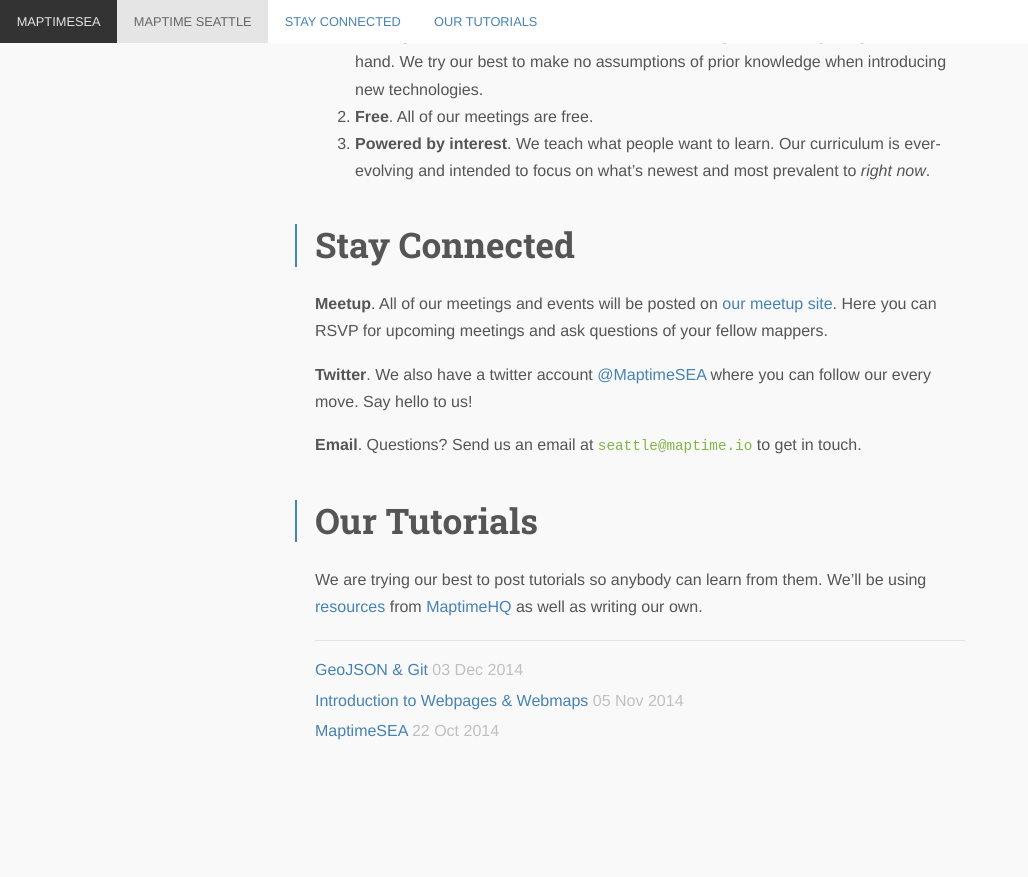
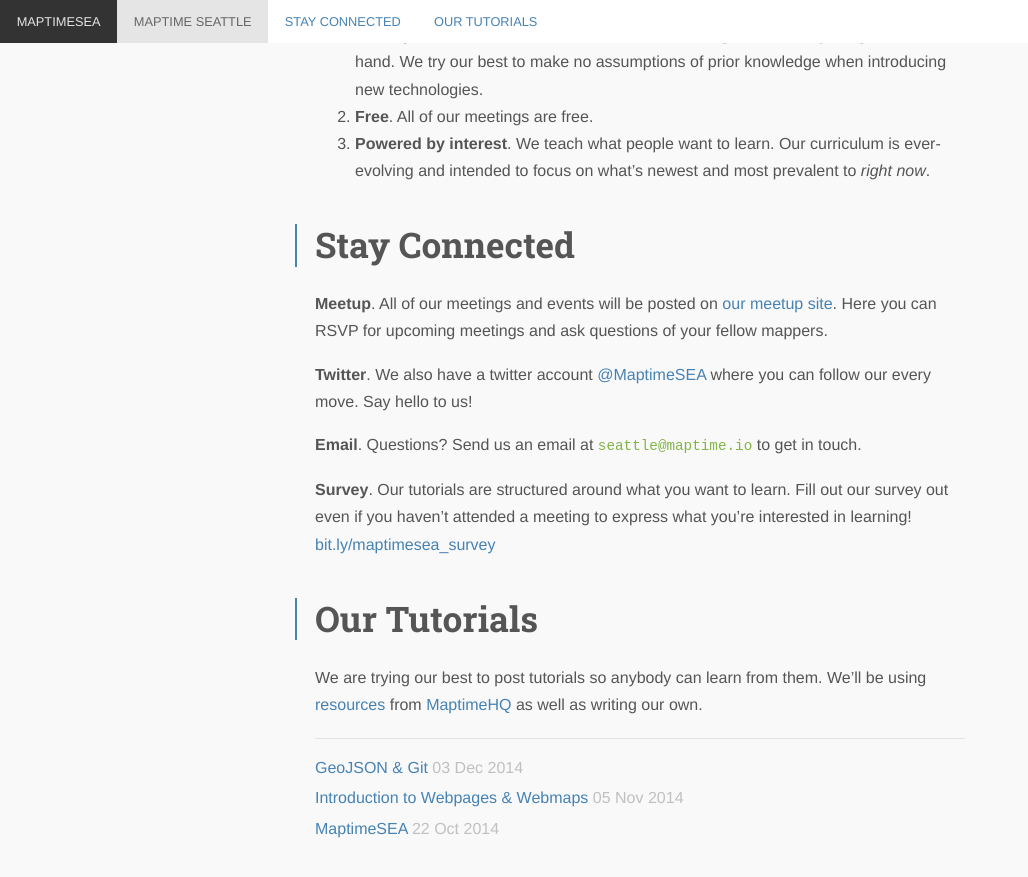
Before and after one commit to MaptimeSEA/maptimesea.github.io, a Jekyll site: the page built from index.md, in a window 1280 px wide and 900 px high, scrolled down 578 px. Shown: the top 877 px of the window, without its empty margins (0-1028 px from the left). Built offline with Jekyll 4.4.1, drawn with Linux system fonts in a browser that asks for light colours; nearby versions of some CDN libraries; Markdown is read by kramdown in place of the engine named in the settings; before the commit the page ends 1381 px from its top, so only the background shows below that.

Commit message:
add survey links

```diff
--- a/_posts/2014-12-03-git-geojson.markdown
+++ b/_posts/2014-12-03-git-geojson.markdown
@@ -114,3 +114,7 @@
 ![create pull request](/img/tut002-createpullrequest.png)
 
 Once your changes have been merged, you will officially be a contributor to the MaptimeSEA/geojson repository! Wahoo!
+
+## Fin.
+
+Hope that was helpful! Please fill out our survey when you are done even if you couldn't attend the meeting. We want to make sure the MaptimeSEA tutorials are teaching what **you** want to learn. [bit.ly/maptimesea_survey](http://bit.ly/maptimesea_survey)
--- a/index.md
+++ b/index.md
@@ -21,6 +21,8 @@
 
 **Email**. Questions? Send us an email at `seattle@maptime.io` to get in touch.
 
+**Survey**. Our tutorials are structured around what you want to learn. Fill out our survey out even if you haven't attended a meeting to express what you're interested in learning! [bit.ly/maptimesea_survey](http://bit.ly/maptimesea_survey)
+
 #Our Tutorials
 
 We are trying our best to post tutorials so anybody can learn from them. We'll be using [resources](http://maptime.io/lessons-resources/) from [MaptimeHQ](http://twitter.com/MaptimeHQ) as well as writing our own.
```
